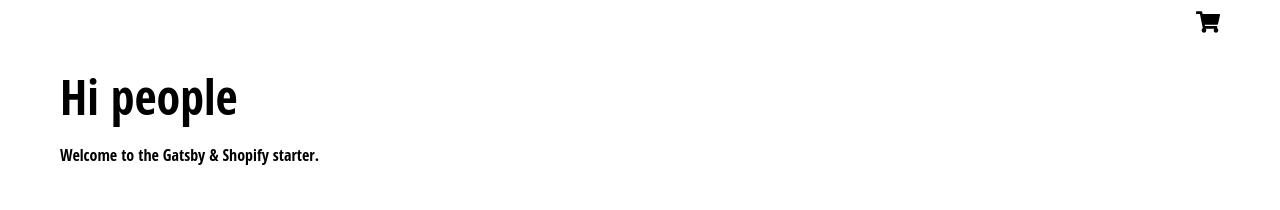
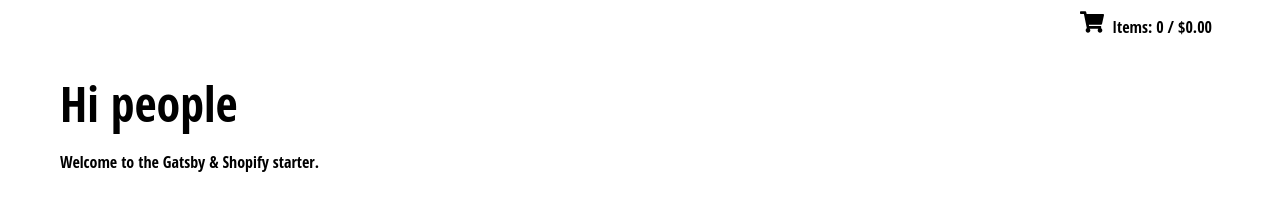
Before and after one commit to locaulker/theMadHatStore, a Gatsby site: page / in a window 1280 px wide. Built offline with nearby package versions, Linux system fonts and the light colour scheme; Gatsby itself is replaced by a stand-in of ours; no server answers; what shopify-buy would draw is missing.

Commit message:
added cart funtionality

```diff
--- a/src/components/Cart/index.js
+++ b/src/components/Cart/index.js
@@ -1,11 +1,23 @@
-import React from 'react';
+import React, { useContext } from 'react';
 import { CartWrapper } from './styles';
 import { FaShoppingCart } from 'react-icons/fa';
+import CartContext from 'context/CartContext';
 
 export function Cart() {
+  const { checkout } = useContext(CartContext);
+  console.log(checkout);
+  let totalQuantity = 0;
+  if (checkout) {
+    checkout.lineItems.forEach(lineItem => {
+      totalQuantity = totalQuantity + lineItem.quantity;
+    });
+  }
   return (
     <CartWrapper>
       <FaShoppingCart size="1.5em" />
+      <div>
+        Items: {totalQuantity} / ${checkout?.totalPrice || '0.00'}
+      </div>
     </CartWrapper>
   );
 }
--- a/src/components/Cart/styles.js
+++ b/src/components/Cart/styles.js
@@ -2,4 +2,9 @@ import styled from 'styled-components';
 
 export const CartWrapper = styled.div`
   margin-left: auto;
+  display: flex;
+  > div:last-child {
+    padding: 8px;
+    margin: auto 0;
+  }
 `;
--- a/src/components/ProductQuantityAdder/index.js
+++ b/src/components/ProductQuantityAdder/index.js
@@ -1,10 +1,12 @@
-import React, { useState } from 'react';
+import React, { useState, useContext } from 'react';
 import { Button } from '../Button';
 import { Input } from '../Input';
 import { ProductQuantityAdderWrapper } from './styles';
+import CartContext from 'context/CartContext';
 
 export function ProductQuantityAdder({ variantId, available }) {
   const [quantity, setQuantity] = useState(1);
+  const { updateLineItem } = useContext(CartContext);
 
   const handleQuantityChange = e => {
     setQuantity(e.currentTarget.value);
@@ -12,6 +14,8 @@ export function ProductQuantityAdder({ variantId, available }) {
 
   const handleSubmit = e => {
     e.preventDefault();
+
+    updateLineItem({ variantId, quantity: parseInt(quantity, 10) });
   };
 
   return (
```
